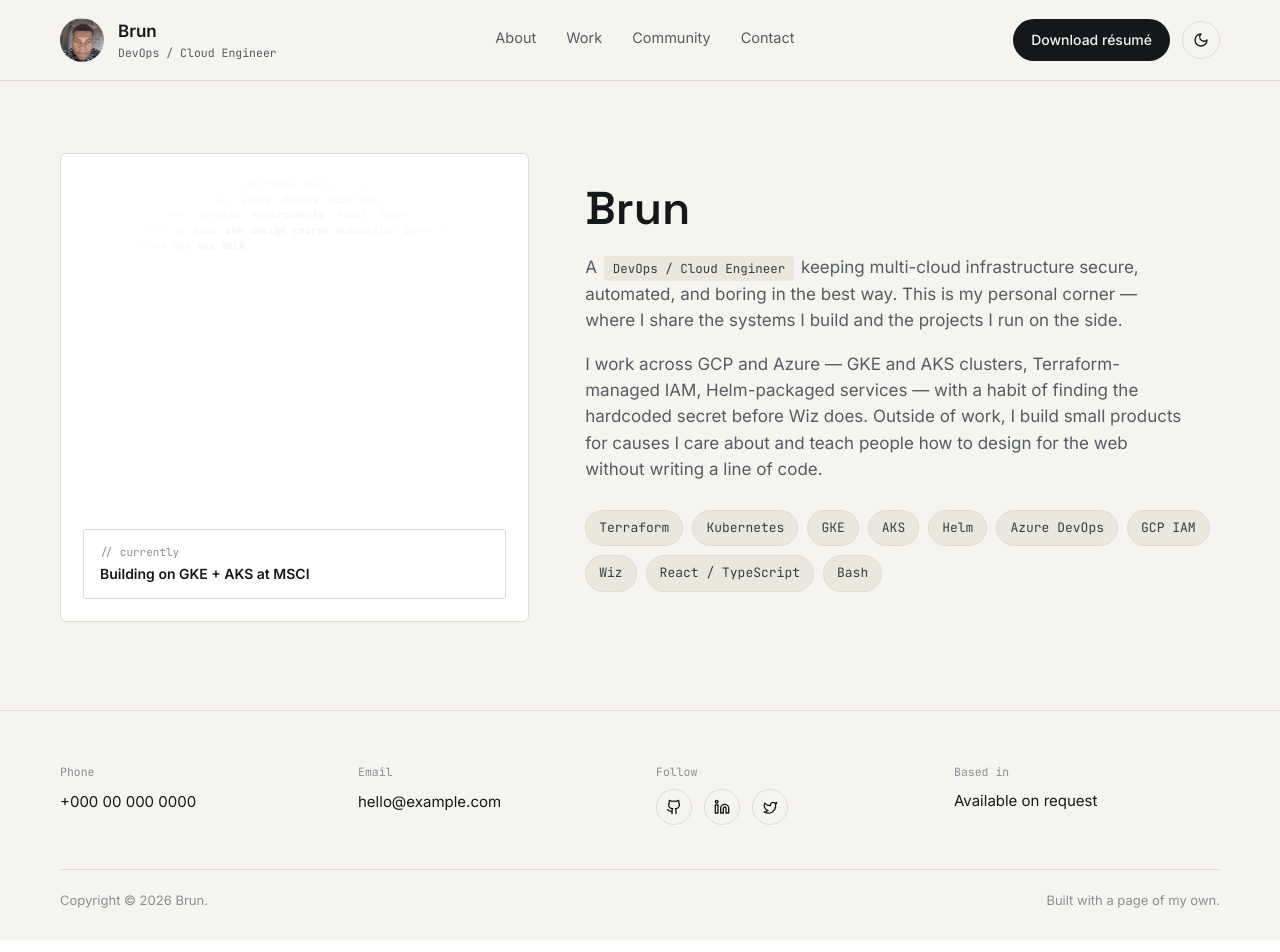
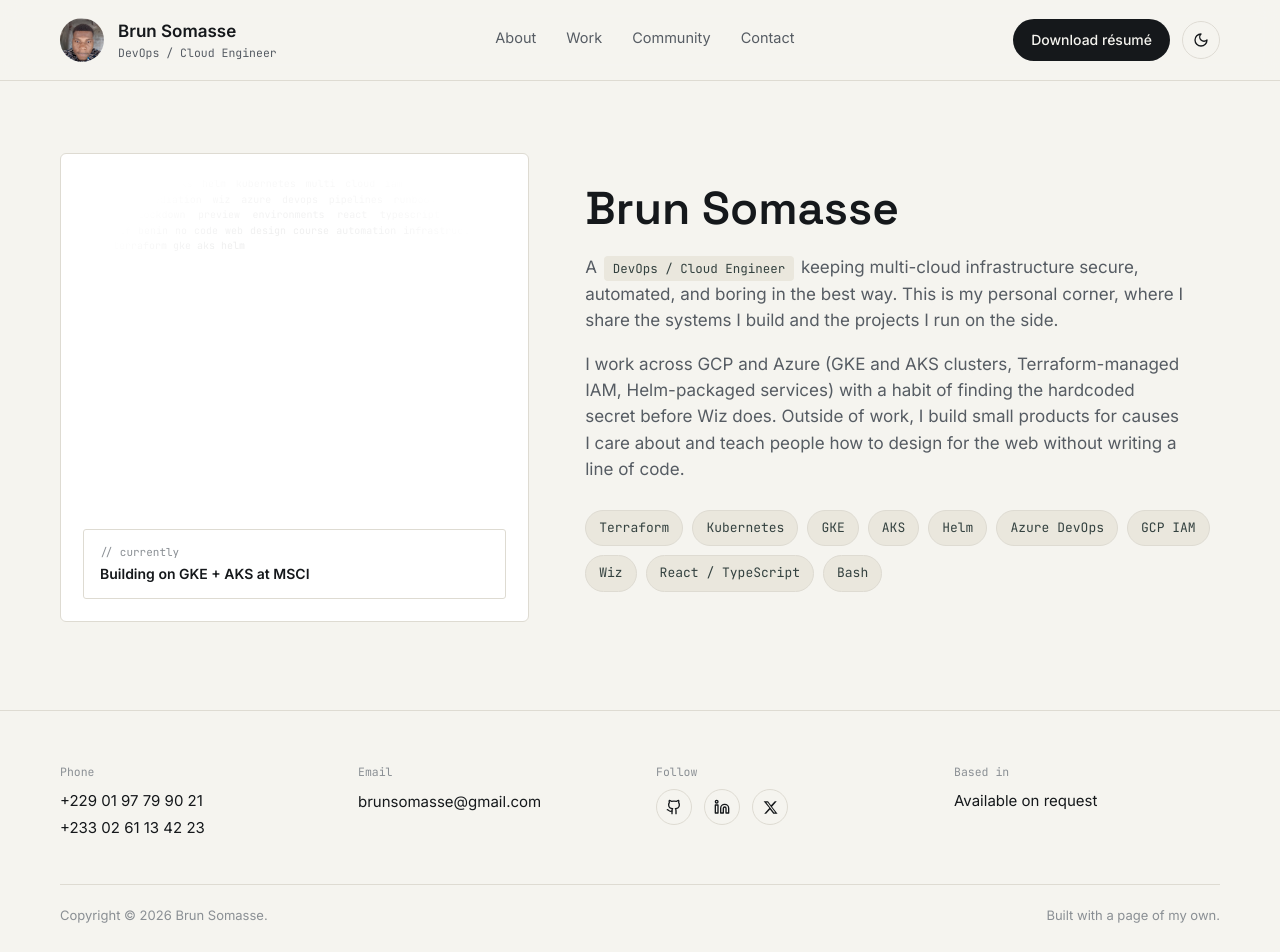
Before and after one commit to brunsomasse/brun-portfolio, a React (Vite) app: page / in a window 1280 px wide. Shown: the top 952 px of the page. Built offline with nearby package versions, Linux system fonts and the light colour scheme.

Commit message:
Add real name, contact details, social links; remove em dashes

```diff
--- a/index.html
+++ b/index.html
@@ -3,7 +3,7 @@
   <head>
     <meta charset="UTF-8" />
     <meta name="viewport" content="width=device-width, initial-scale=1.0" />
-    <title>Brun — DevOps &amp; Cloud Engineer</title>
+    <title>Brun Somasse | DevOps &amp; Cloud Engineer</title>
     <meta
       name="description"
       content="Brun is a DevOps / Cloud Engineer working across GKE and AKS, building secure, automated infrastructure with Terraform and Helm."
--- a/src/components/Bits.jsx
+++ b/src/components/Bits.jsx
@@ -1,4 +1,12 @@
 import { useTheme } from "../theme";
+
+export function XIcon({ size = 15 }) {
+  return (
+    <svg width={size} height={size} viewBox="0 0 24 24" fill="currentColor">
+      <path d="M18.9 2H22l-7.6 8.7L23.3 22h-6.8l-5.3-6.9L5 22H1.9l8.2-9.3L1 2h7l4.8 6.3L18.9 2Zm-1.2 18h1.9L7.4 4H5.3l12.4 16Z" />
+    </svg>
+  );
+}
 
 export function SkillPill({ label }) {
   const { t } = useTheme();
--- a/src/components/Footer.jsx
+++ b/src/components/Footer.jsx
@@ -1,6 +1,6 @@
-import { Github, Linkedin, Twitter } from "lucide-react";
+import { Github, Linkedin } from "lucide-react";
 import { useTheme } from "../theme";
-import { IconLink } from "./Bits";
+import { IconLink, XIcon } from "./Bits";
 
 export default function Footer() {
   const { t } = useTheme();
@@ -10,18 +10,19 @@ export default function Footer() {
         <div className="bp-footer-grid" style={{ display: "grid", gridTemplateColumns: "repeat(4, 1fr)", gap: 32 }}>
           <div>
             <div style={{ fontFamily: "'JetBrains Mono', monospace", fontSize: 11.5, color: t.inkFaint, marginBottom: 8 }}>Phone</div>
-            <a href="tel:+000000000000" style={{ fontSize: 15, color: t.ink, textDecoration: "none" }}>+000 00 000 0000</a>
+            <a href="tel:+2290197799021" style={{ fontSize: 15, color: t.ink, textDecoration: "none", display: "block" }}>+229 01 97 79 90 21</a>
+            <a href="tel:+2330261134223" style={{ fontSize: 15, color: t.ink, textDecoration: "none", display: "block", marginTop: 4 }}>+233 02 61 13 42 23</a>
           </div>
           <div>
             <div style={{ fontFamily: "'JetBrains Mono', monospace", fontSize: 11.5, color: t.inkFaint, marginBottom: 8 }}>Email</div>
-            <a href="mailto:hello@example.com" style={{ fontSize: 15, color: t.ink, textDecoration: "none" }}>hello@example.com</a>
+            <a href="mailto:brunsomasse@gmail.com" style={{ fontSize: 15, color: t.ink, textDecoration: "none" }}>brunsomasse@gmail.com</a>
           </div>
           <div>
             <div style={{ fontFamily: "'JetBrains Mono', monospace", fontSize: 11.5, color: t.inkFaint, marginBottom: 8 }}>Follow</div>
             <div style={{ display: "flex", gap: 12 }}>
-              <IconLink href="#" label="GitHub"><Github size={16} /></IconLink>
-              <IconLink href="#" label="LinkedIn"><Linkedin size={16} /></IconLink>
-              <IconLink href="#" label="X / Twitter"><Twitter size={15} /></IconLink>
+              <IconLink href="https://github.com/brunsomasse" label="GitHub"><Github size={16} /></IconLink>
+              <IconLink href="https://www.linkedin.com/in/brunsomasse/" label="LinkedIn"><Linkedin size={16} /></IconLink>
+              <IconLink href="https://x.com/brunsomasse" label="X"><XIcon size={15} /></IconLink>
             </div>
           </div>
           <div>
@@ -42,7 +43,7 @@ export default function Footer() {
             color: t.inkFaint,
           }}
         >
-          <span>Copyright © {new Date().getFullYear()} Brun.</span>
+          <span>Copyright © {new Date().getFullYear()} Brun Somasse.</span>
           <span>Built with a page of my own.</span>
         </div>
       </div>
--- a/src/components/Header.jsx
+++ b/src/components/Header.jsx
@@ -55,7 +55,7 @@ export default function Header() {
             <img src="/brun.jpg" alt="Brun" style={{ width: "100%", height: "100%", objectFit: "cover", display: "block" }} />
           </div>
           <div style={{ minWidth: 0 }}>
-            <div style={{ fontSize: 17, fontWeight: 600, color: t.ink, whiteSpace: "nowrap" }}>Brun</div>
+            <div style={{ fontSize: 17, fontWeight: 600, color: t.ink, whiteSpace: "nowrap" }}>Brun Somasse</div>
             <div style={{ fontFamily: "'JetBrains Mono', monospace", fontSize: 11.5, color: t.inkSoft, whiteSpace: "nowrap" }}>
               DevOps / Cloud Engineer
             </div>
--- a/src/pages/About.jsx
+++ b/src/pages/About.jsx
@@ -6,13 +6,13 @@ const STATS = [
   ["Primary clouds", "GCP · Azure"],
   ["Toolbelt", "Terraform · Helm · Bash"],
   ["Also building", "React / TypeScript apps"],
-  ["Community role", "UMB Board — Bénin"],
+  ["Community role", "UMB Board, Bénin"],
 ];
 
 const PARAGRAPHS = [
-  "I'm a DevOps / Cloud Engineer working across GKE and AKS environments, spending most of my time in Terraform, Helm, and Azure DevOps pipelines — the parts of the stack nobody notices until they break.",
+  "I'm a DevOps / Cloud Engineer working across GKE and AKS environments, spending most of my time in Terraform, Helm, and Azure DevOps pipelines, the parts of the stack nobody notices until they break.",
   "Recently that's meant consolidating IAM into least-privilege custom roles on GCP, scaling environments up and down around release lockdowns, and working through Wiz findings to remediate hardcoded secrets across our Helm charts and git history.",
-  "Off the clock, I sit on the board of the Union des Minigolfeurs du Bénin as Secrétaire aux Activités Sportives, where I also built a React/TypeScript scorecard app for our tournaments — and I teach a no-code web design course for people getting started outside of engineering.",
+  "Off the clock, I sit on the board of the Union des Minigolfeurs du Bénin as Secrétaire aux Activités Sportives, where I also built a React/TypeScript scorecard app for our tournaments, and I teach a no-code web design course for people getting started outside of engineering.",
 ];
 
 export default function About() {
--- a/src/pages/Community.jsx
+++ b/src/pages/Community.jsx
@@ -8,7 +8,7 @@ const CARDS = [
   },
   {
     title: "No-Code Web Design course",
-    body: "I teach a course on designing for the web without code — curriculum, teaching notes, and materials built for people starting outside of a traditional engineering path.",
+    body: "I teach a course on designing for the web without code: curriculum, teaching notes, and materials built for people starting outside of a traditional engineering path.",
   },
 ];
 
--- a/src/pages/Contact.jsx
+++ b/src/pages/Contact.jsx
@@ -6,17 +6,18 @@ export default function Contact() {
   return (
     <SectionShell id="contact" title="Get in touch">
       <p style={{ color: t.inkSoft, maxWidth: "56ch" }}>
-        The quickest ways to reach me are below — phone, email, or through the social
-        links in the footer. Replace these with your real details before publishing.
+        The quickest ways to reach me are below: phone, email, or through the social
+        links in the footer.
       </p>
       <div style={{ display: "grid", gridTemplateColumns: "1fr 1fr", gap: 24, marginTop: 28, maxWidth: 560 }}>
         <div style={{ border: `1px solid ${t.line}`, borderRadius: 3, padding: 20, background: t.bgRaised }}>
           <div style={{ fontFamily: "'JetBrains Mono', monospace", fontSize: 11.5, color: t.inkFaint, marginBottom: 8 }}>Phone</div>
-          <a href="tel:+000000000000" style={{ fontSize: 15, color: t.ink, textDecoration: "none" }}>+000 00 000 0000</a>
+          <a href="tel:+2290197799021" style={{ fontSize: 15, color: t.ink, textDecoration: "none", display: "block" }}>+229 01 97 79 90 21</a>
+          <a href="tel:+2330261134223" style={{ fontSize: 15, color: t.ink, textDecoration: "none", display: "block", marginTop: 4 }}>+233 02 61 13 42 23</a>
         </div>
         <div style={{ border: `1px solid ${t.line}`, borderRadius: 3, padding: 20, background: t.bgRaised }}>
           <div style={{ fontFamily: "'JetBrains Mono', monospace", fontSize: 11.5, color: t.inkFaint, marginBottom: 8 }}>Email</div>
-          <a href="mailto:hello@example.com" style={{ fontSize: 15, color: t.ink, textDecoration: "none" }}>hello@example.com</a>
+          <a href="mailto:brunsomasse@gmail.com" style={{ fontSize: 15, color: t.ink, textDecoration: "none" }}>brunsomasse@gmail.com</a>
         </div>
       </div>
     </SectionShell>
--- a/src/pages/Home.jsx
+++ b/src/pages/Home.jsx
@@ -72,7 +72,7 @@ export default function Home() {
 
       <div>
         <h1 style={{ fontFamily: "'Space Grotesk', sans-serif", fontWeight: 600, fontSize: "clamp(32px, 4.4vw, 46px)", lineHeight: 1.08, color: t.ink, margin: 0 }}>
-          Brun
+          Brun Somasse
         </h1>
         <p style={{ marginTop: 20, fontSize: 17, color: t.inkSoft, maxWidth: "56ch" }}>
           A{" "}
@@ -80,11 +80,11 @@ export default function Home() {
             DevOps / Cloud Engineer
           </span>{" "}
           keeping multi-cloud infrastructure secure, automated, and boring in the best way.
-          This is my personal corner — where I share the systems I build and the projects I run on the side.
+          This is my personal corner, where I share the systems I build and the projects I run on the side.
         </p>
         <p style={{ marginTop: 14, fontSize: 17, color: t.inkSoft, maxWidth: "56ch" }}>
-          I work across GCP and Azure — GKE and AKS clusters, Terraform-managed IAM, Helm-packaged
-          services — with a habit of finding the hardcoded secret before Wiz does. Outside of work,
+          I work across GCP and Azure (GKE and AKS clusters, Terraform-managed IAM, Helm-packaged
+          services) with a habit of finding the hardcoded secret before Wiz does. Outside of work,
           I build small products for causes I care about and teach people how to design for the web
           without writing a line of code.
         </p>
--- a/src/theme.js
+++ b/src/theme.js
@@ -60,7 +60,7 @@ export const WORK_ITEMS = [
   {
     index: "02",
     title: "Hardcoded secrets remediation",
-    desc: "Worked through Wiz findings to strip hardcoded secrets from Helm charts and git history — devops tier first, then rolled out through UAT and prod.",
+    desc: "Worked through Wiz findings to strip hardcoded secrets from Helm charts and git history, starting with the devops tier before rolling out through UAT and prod.",
     tags: ["Wiz", "Helm", "Git"],
     meta: "WEBDEV-2255/56",
   },
```
Also changed, not shown: 1 other file (tests, documents, lock files or other folders).
